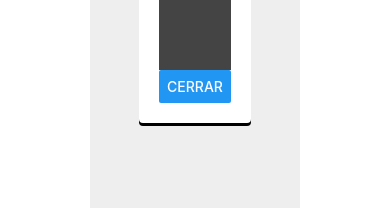
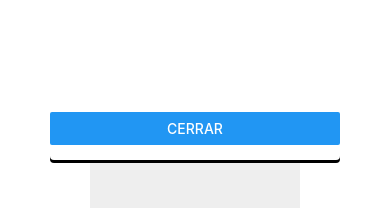
Before and after one commit to EstebanV23/mapa-appMovil, a React Native app: screen / in a window 390 px wide. Both pictures are taken after a click on the button "LISTA". Shown: the part 633-841 px from the top of the page. Built offline with nearby package versions, Linux system fonts and the light colour scheme.

Commit message:
Dando estilos a la lista, con estilos pero no sale la lista, revisar

```diff
--- a/App.js
+++ b/App.js
@@ -56,7 +56,7 @@ export default function App() {
             {/* MODAL TRAIDO DE components/Modal.js */}
             <Modal visibility={visibility}>
                 { visibilityFilter === 'new_puntos' ?
-
+                    //FRAGMENT - LOS USAMOS CUANDO NO QUEREMOS UTILIZAR LA ETIQUETA VIEW PARA ENVOLVER COMPONENTES
                     <>
                         <Input title="Nombre" placeholder="Nombre del punto" onChangeText = { handleChangeText }/>
                         <Button title="Aceptar" onPress={handleSubmit}/>
@@ -64,7 +64,6 @@ export default function App() {
                     : <List puntos={puntos}/>
                 }
             </Modal>
-
         </View>
     )
 }
--- a/components/List.js
+++ b/components/List.js
@@ -7,11 +7,11 @@ export default ({ puntos }) => {
             <View style={styles.list}>
                 <FlatList
                     data={puntos.map(x => x.name)}
-                    renderItems={({ item }) => <Text>{item}</Text>}
+                    renderItems={({ item }) => <Text style={styles.item}>{item}</Text>}
                     keyExtractor={item => item}
                 />
             </View>
-            <View>
+            <View style={styles.button}>
                 <Button title='Cerrar'/>
             </View>
         </>
@@ -20,7 +20,17 @@ export default ({ puntos }) => {
 
 const styles = StyleSheet.create({
     list: {
-        height: Dimensions.get('window').height - 250,
-        backgroundColor: '#444'
+        height: Dimensions.get('window').height - 150,
+    },
+    button: {
+        paddingBottom: 15
+    },
+    item:{
+        borderBottomWidth: 1,
+        borderColor: '#ccc',
+        height: 50,
+        justifyContent: 'center',
+        padding: 15
     }
+
 })
--- a/components/Modal.js
+++ b/components/Modal.js
@@ -1,5 +1,5 @@
 import React from "react";
-import { StyleSheet, Modal, View, Text } from "react-native";
+import { StyleSheet, Modal, View, Text, Dimensions } from "react-native";
 
 export default ({ children, visibility }) => {
     return (
@@ -26,9 +26,10 @@ const styles = StyleSheet.create({
         alignItems: 'center',
     },
     modalView: {
+        minWidth: Dimensions.get('window').width - 100,
         backgroundColor: '#fff',
         borderRadius: 4,
-        padding: 20,
+        padding: 0,
         shadowColor: '#000',
         shadowOffset: {
             width: 0,
```
